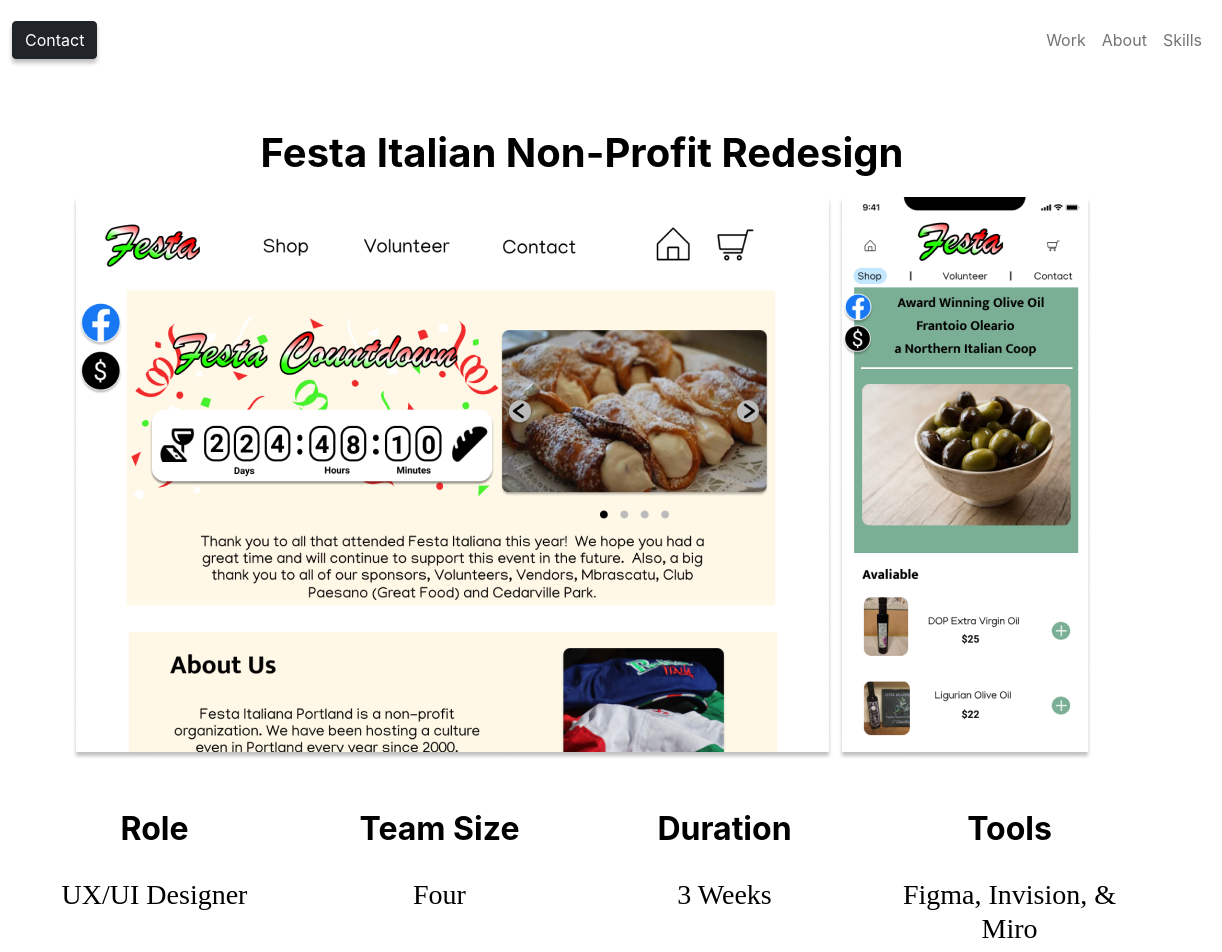
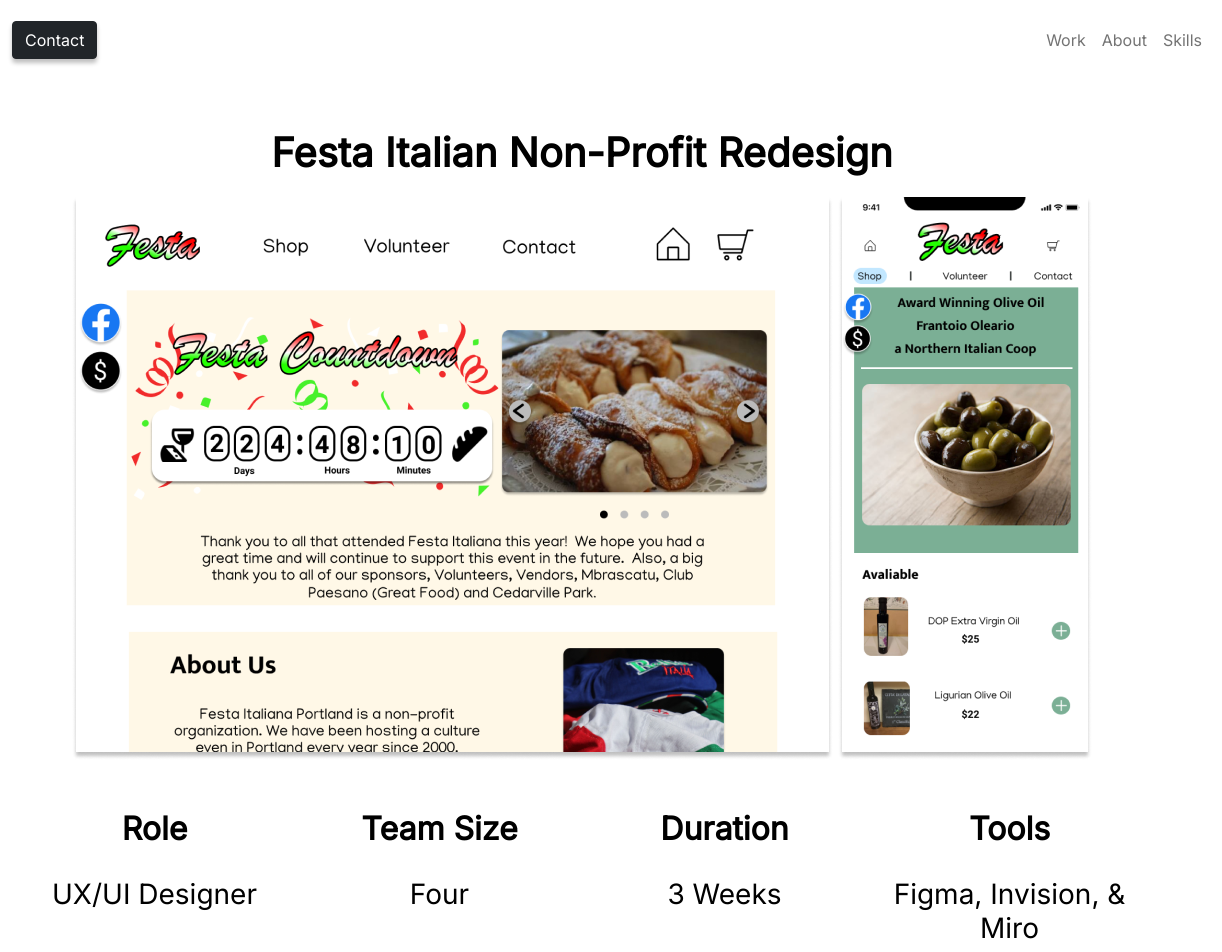
Before and after one commit to debates28/UX_UI_HW_20, a plain HTML site: page casestudy.html in a window 1280 px wide. Shown: the top 952 px of the page, 58-1280 px from the left. Drawn offline with nearby package versions, Linux system fonts and the light colour scheme.

Commit message:
mobile fixes

```diff
--- a/casestudy.html
+++ b/casestudy.html
@@ -6,6 +6,10 @@
     <meta name="viewport" content="width=device-width, intial-scale=1.0" />
     <meta http-equiv="X-UA-Compatible" content="ie=edge" />
     <title>Debates Design</title>
+    <link rel="preconnect" href="https://fonts.googleapis.com">
+    <link rel="preconnect" href="https://fonts.gstatic.com" crossorigin>
+    <link href="https://fonts.googleapis.com/css2?family=Inter&display=swap" rel="stylesheet">
+    <link href="https://fonts.googleapis.com/css2?family=Epilogue&display=swap" rel="stylesheet">
     <link href="https://cdn.jsdelivr.net/npm/bootstrap@5.1.3/dist/css/bootstrap.min.css" rel="stylesheet" integrity="sha384-1BmE4kWBq78iYhFldvKuhfTAU6auU8tT94WrHftjDbrCEXSU1oBoqyl2QvZ6jIW3" crossorigin="anonymous">
     <link rel="stylesheet" href="./css/styles.css">
 </head>
--- a/css/styles.css
+++ b/css/styles.css
@@ -8,14 +8,14 @@
 }
 
 body h1 {
-  font-family: inter !important;
+  font-family: 'Inter', sans-serif !important;
   font-style: normal;
   color: black;
   margin-bottom: 20px;
 }
 
 body h2 {
-  font-family: inter !important;
+  font-family: 'Inter', sans-serif !important;
   font-style: normal;
   color: black;
   margin-top: 50px !important;
@@ -23,13 +23,13 @@
 }
 
 body h3 {
-  font-family: inter !important;
+  font-family: 'Inter', sans-serif !important;
   font-style: normal;
   color: white;
 }
 
 body .card-items p {
-  font-family: epilogue !important;
+  font-family: 'Epilogue', sans-serif;
   font-style: normal;
   color: white;
 }
@@ -43,11 +43,11 @@
 }
 
 .btn {
-  font-family: inter !important;
+  font-family: 'Inter', sans-serif !important;
 }
 
 .nav-link {
-  font-family: inter !important;
+  font-family: 'Inter', sans-serif !important;
   font-style: normal;
 }
 
@@ -92,7 +92,7 @@
 
 .ux-content li {
   margin-bottom: 20px;
-  font-family: epilogue !important;
+  font-family: 'Epilogue', sans-serif;
   font-size: large;
   font-style: normal;
   font-weight: 600;
@@ -112,11 +112,11 @@
 }
 
 body .header-card h3 {
-  font-family: epilogue !important;
+  font-family: 'Epilogue', sans-serif;
 }
 
 body p {
-  font-family: epilogue !important;
+  font-family: 'Epilogue', sans-serif;
   font-size: 21.33px;
   font-style: normal;
   font-weight: 400;
@@ -125,7 +125,7 @@
 }
 
 .text-content li {
-  font-family: epilogue !important;
+  font-family: 'Epilogue', sans-serif;
   font-style: normal;
   font-size: 21.33px;
   font-weight: 400;
```
Also changed, not shown: index.html (+4 -0 lines).
